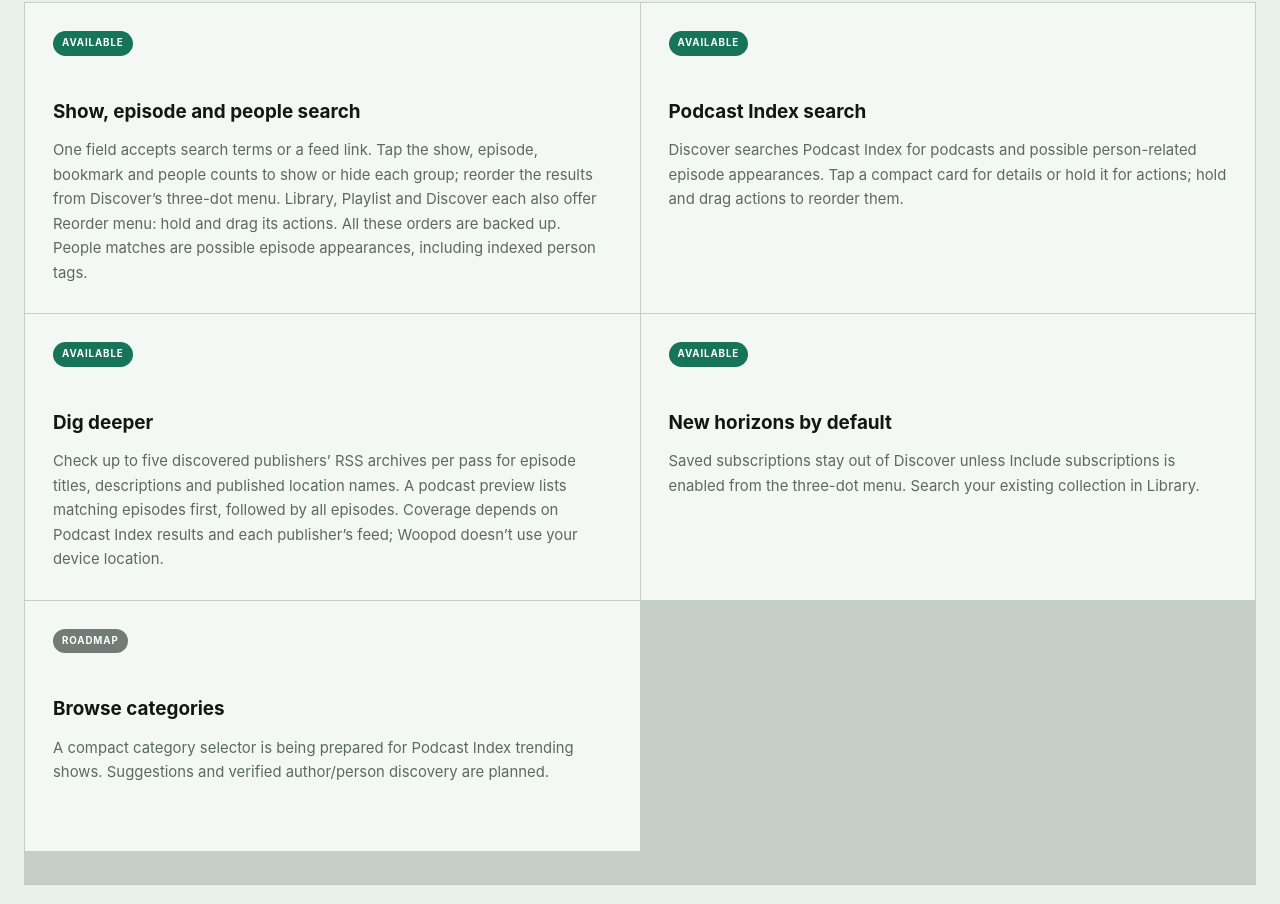
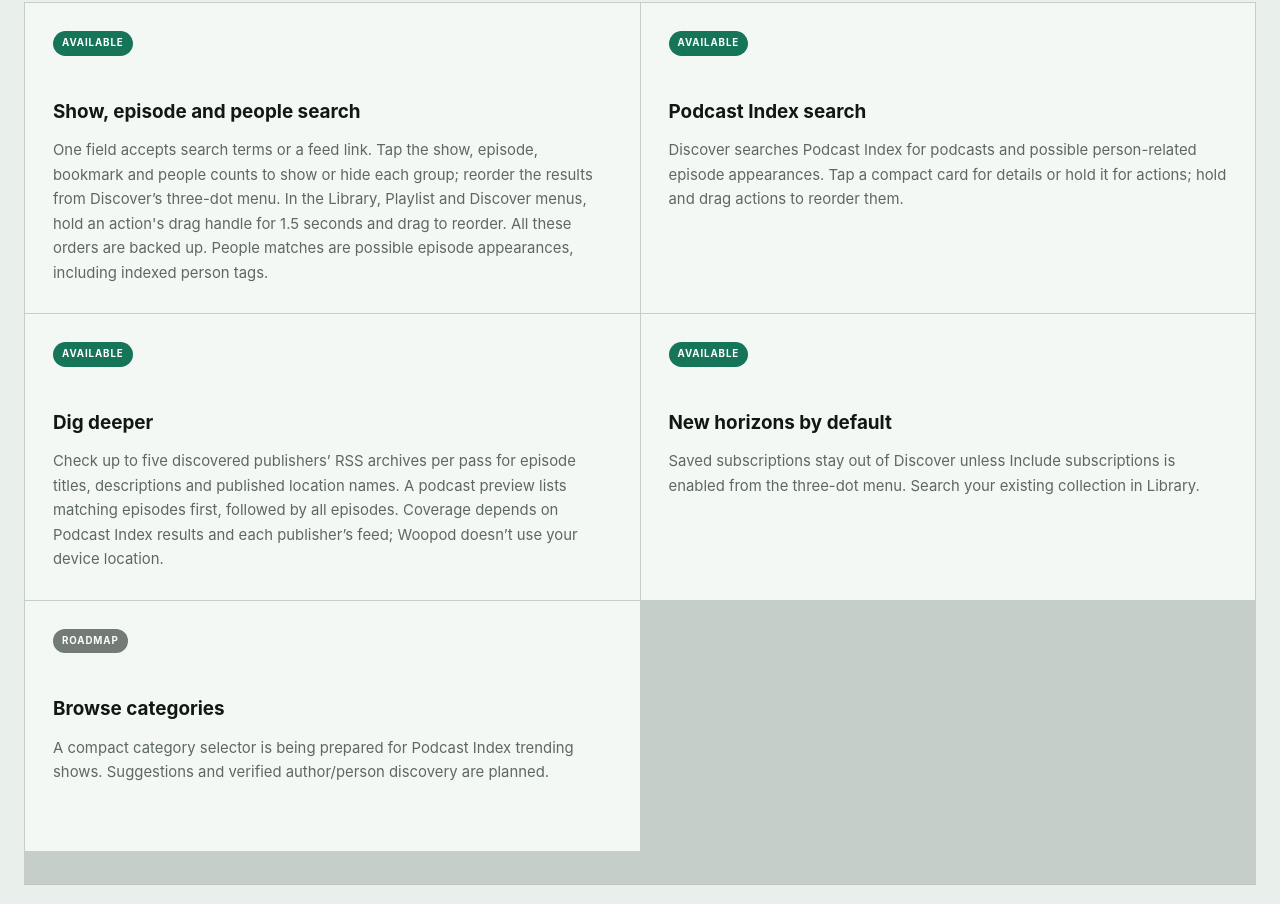
Before and after one commit to StellarStoic/woopod, a plain HTML site: page index.html in a window 1280 px wide. Shown: the part 10408-11312 px from the top of the page. Drawn offline with Linux system fonts and the light colour scheme.

Commit message:
Correct menu reordering documentation

```diff
--- a/index.html
+++ b/index.html
@@ -234,7 +234,7 @@
         <details class="doc-group reveal" open data-search="discover search podcasts episodes podcast index rss">
           <summary><span>Discovery</span><small>5 capabilities</small></summary>
           <div class="doc-items">
-            <article class="doc-item" data-search="search podcast episode people topic filter reorder"><div class="doc-status available">Available</div><h3>Show, episode and people search</h3><p>One field accepts search terms or a feed link. Tap the show, episode, bookmark and people counts to show or hide each group; reorder the results from Discover’s three-dot menu. Library, Playlist and Discover each also offer Reorder menu: hold and drag its actions. All these orders are backed up. People matches are possible episode appearances, including indexed person tags.</p></article>
+            <article class="doc-item" data-search="search podcast episode people topic filter reorder"><div class="doc-status available">Available</div><h3>Show, episode and people search</h3><p>One field accepts search terms or a feed link. Tap the show, episode, bookmark and people counts to show or hide each group; reorder the results from Discover’s three-dot menu. In the Library, Playlist and Discover menus, hold an action's drag handle for 1.5 seconds and drag to reorder. All these orders are backed up. People matches are possible episode appearances, including indexed person tags.</p></article>
             <article class="doc-item" data-search="podcast index independent directory people"><div class="doc-status available">Available</div><h3>Podcast Index search</h3><p>Discover searches Podcast Index for podcasts and possible person-related episode appearances. Tap a compact card for details or hold it for actions; hold and drag actions to reorder them.</p></article>
             <article class="doc-item" data-search="dig deeper archive publisher rss history geo location"><div class="doc-status available">Available</div><h3>Dig deeper</h3><p>Check up to five discovered publishers’ RSS archives per pass for episode titles, descriptions and published location names. A podcast preview lists matching episodes first, followed by all episodes. Coverage depends on Podcast Index results and each publisher’s feed; Woopod doesn’t use your device location.</p></article>
             <article class="doc-item" data-search="exclude subscriptions include existing new horizons"><div class="doc-status available">Available</div><h3>New horizons by default</h3><p>Saved subscriptions stay out of Discover unless Include subscriptions is enabled from the three-dot menu. Search your existing collection in Library.</p></article>
```
